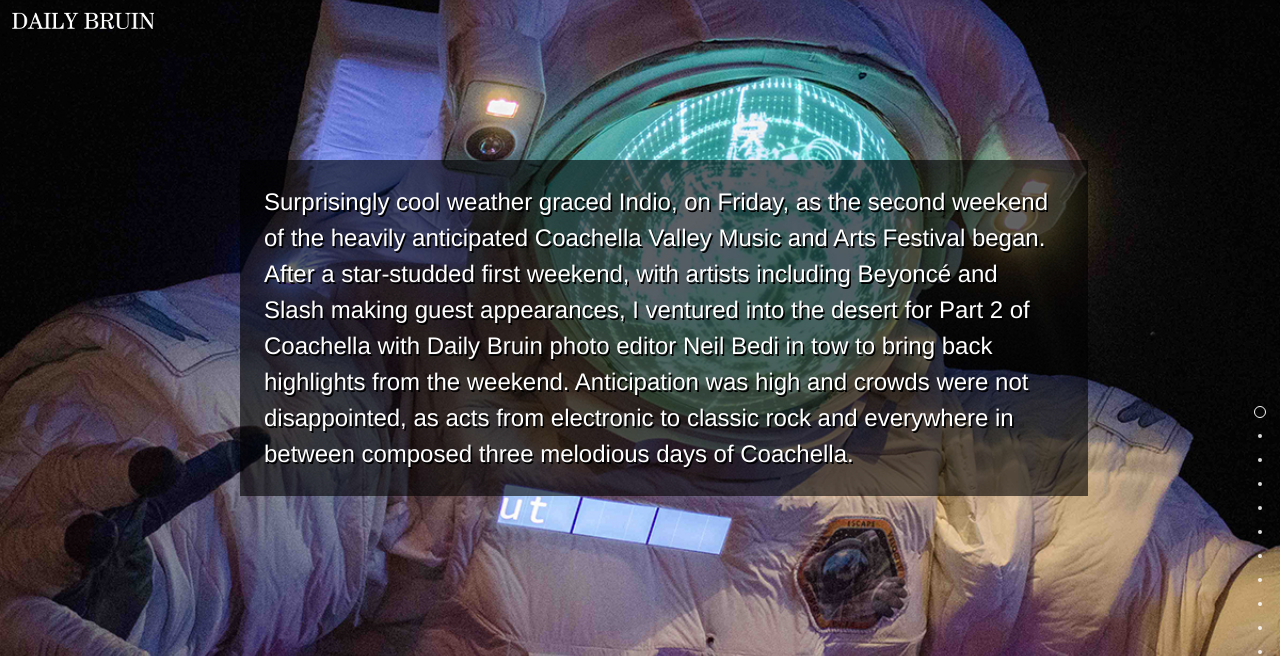
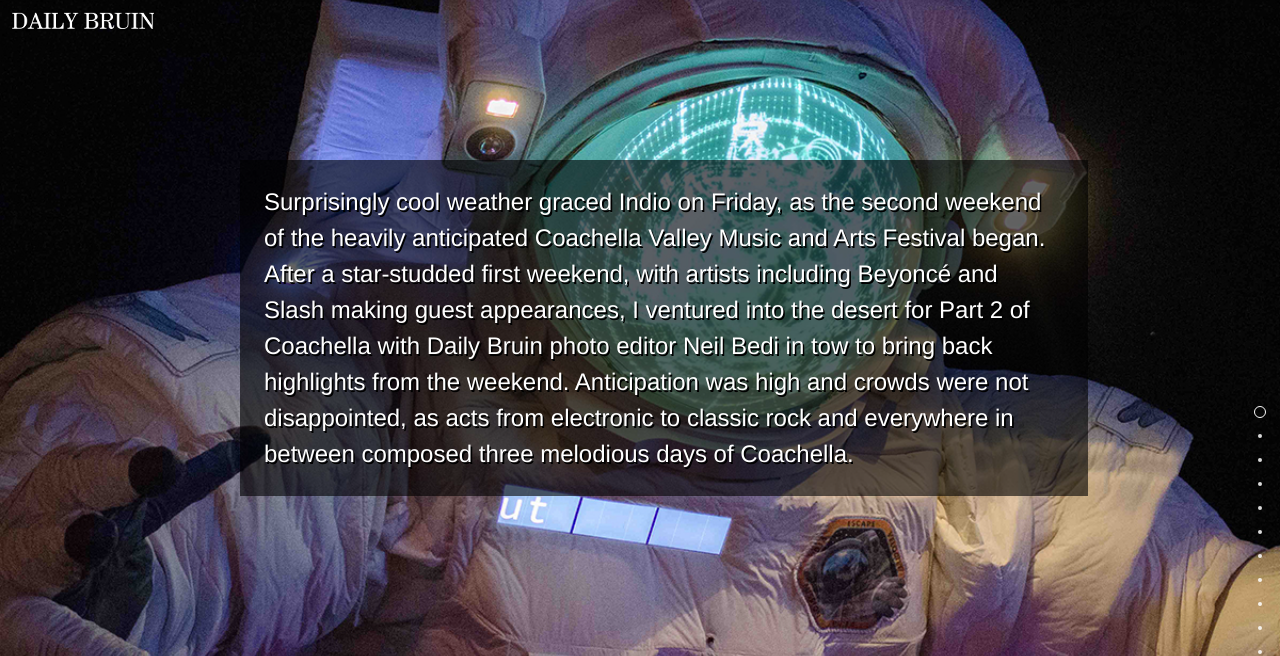
Before and after one commit to dailybruin/coachella-2014, a plain HTML site: page index.html in a window 1280 px wide. Shown: the top 656 px of the page. Drawn offline with nearby package versions, Linux system fonts and the light colour scheme.

Commit message:
removed comma

```diff
--- a/index.html
+++ b/index.html
@@ -15,7 +15,7 @@
     <div class="main">
         <section style="background-image: url('img/web.ae.4.21.art.moonman.jpg')">
             <a class="nameplate" href="http://dailybruin.com"><img src="img/nameplate.png"/></a>
-            <p class="lead caption">Surprisingly cool weather graced Indio, on Friday, as the second weekend of the heavily anticipated Coachella Valley Music and Arts Festival began. After a star-studded first weekend, with artists including Beyoncé and Slash making guest appearances, I ventured into the desert for Part 2 of Coachella with Daily Bruin photo editor Neil Bedi in tow to bring back highlights from the weekend. Anticipation was high and crowds were not disappointed, as acts from electronic to classic rock and everywhere in between composed three melodious days of Coachella.</p>
+            <p class="lead caption">Surprisingly cool weather graced Indio on Friday, as the second weekend of the heavily anticipated Coachella Valley Music and Arts Festival began. After a star-studded first weekend, with artists including Beyoncé and Slash making guest appearances, I ventured into the desert for Part 2 of Coachella with Daily Bruin photo editor Neil Bedi in tow to bring back highlights from the weekend. Anticipation was high and crowds were not disappointed, as acts from electronic to classic rock and everywhere in between composed three melodious days of Coachella.</p>
             <h1 class="banner">Coachella 2014 <span class="author">By Aalhad Patankar / Photos by Neil Bedi</span></h1>
         </section>
         <section style="background-image: url('img/Web.ae.4.21.coachella.zzward.jpg')">
```
